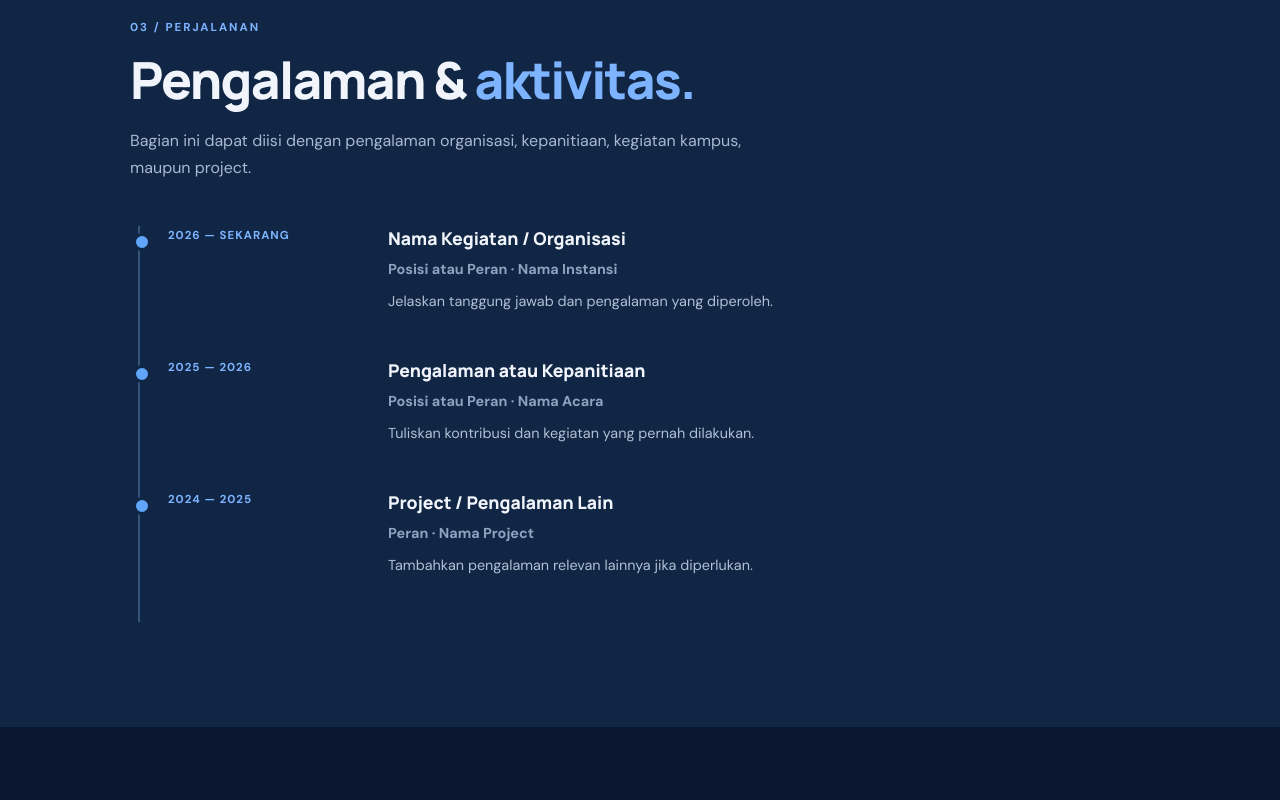
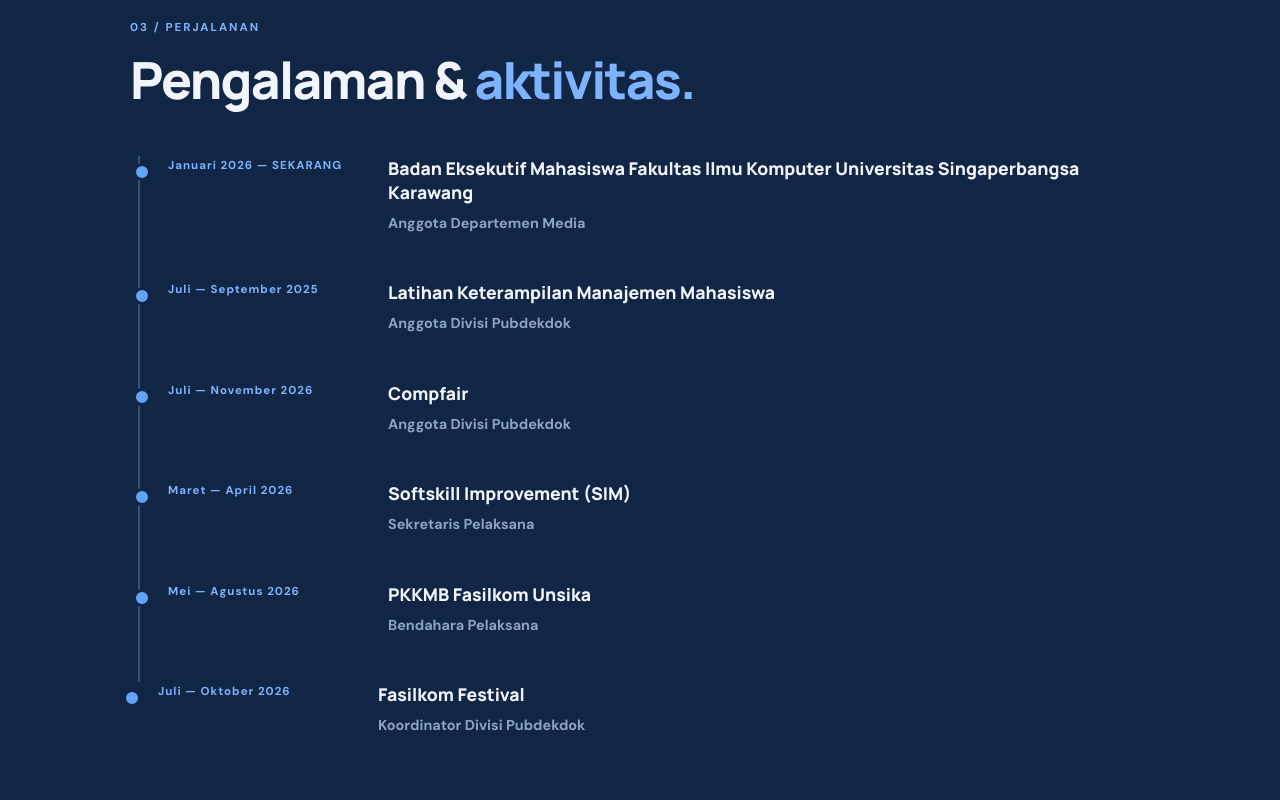
Before and after one commit to solikhalul/portofolio-lulu, a plain HTML site: page index.html in a window 1280 px wide. Shown: the part 3020-3820 px from the top of the page. Drawn offline with Linux system fonts and the light colour scheme.

Commit message:
Update pengalaman dan navigasi responsif

```diff
--- a/index.html
+++ b/index.html
@@ -713,41 +713,59 @@
       <p class="eyebrow">03 / PERJALANAN</p>
       <h2>Pengalaman & <span>aktivitas.</span></h2>
       <p class="section-sub">
-        Bagian ini dapat diisi dengan pengalaman organisasi,
-        kepanitiaan, kegiatan kampus, maupun project.
       </p>
     </div>
 
     <div class="timeline">
 
       <article class="timeline-item">
-        <span class="timeline-year">2026 — SEKARANG</span>
+        <span class="timeline-year">Januari 2026 — SEKARANG</span>
         <div>
-          <h3>Nama Kegiatan / Organisasi</h3>
-          <p class="muted">Posisi atau Peran · Nama Instansi</p>
-          <p>Jelaskan tanggung jawab dan pengalaman yang diperoleh.</p>
+          <h3>Badan Eksekutif Mahasiswa Fakultas Ilmu Komputer Universitas Singaperbangsa Karawang</h3>
+          <p class="muted">Anggota Departemen Media</p>
         </div>
       </article>
 
       <article class="timeline-item">
-        <span class="timeline-year">2025 — 2026</span>
+        <span class="timeline-year">Juli — September 2025</span>
         <div>
-          <h3>Pengalaman atau Kepanitiaan</h3>
-          <p class="muted">Posisi atau Peran · Nama Acara</p>
-          <p>Tuliskan kontribusi dan kegiatan yang pernah dilakukan.</p>
+          <h3>Latihan Keterampilan Manajemen Mahasiswa</h3>
+          <p class="muted">Anggota Divisi Pubdekdok</p>
         </div>
       </article>
 
       <article class="timeline-item">
-        <span class="timeline-year">2024 — 2025</span>
+        <span class="timeline-year">Juli — November 2026</span>
         <div>
-          <h3>Project / Pengalaman Lain</h3>
-          <p class="muted">Peran · Nama Project</p>
-          <p>Tambahkan pengalaman relevan lainnya jika diperlukan.</p>
+          <h3>Compfair</h3>
+          <p class="muted">Anggota Divisi Pubdekdok</p>
         </div>
       </article>
 
+      <article class="timeline-item">
+        <span class="timeline-year">Maret — April 2026</span>
+        <div>
+          <h3>Softskill Improvement (SIM)</h3>
+          <p class="muted">Sekretaris Pelaksana</p>
+        </div>
+      </article>
+
+      <article class="timeline-item">
+        <span class="timeline-year">Mei — Agustus 2026</span>
+        <div>
+          <h3>PKKMB Fasilkom Unsika</h3>
+          <p class="muted">Bendahara Pelaksana</p>
+        </div>
+      </article>
     </div>
+
+      <article class="timeline-item">
+        <span class="timeline-year">Juli — Oktober 2026</span>
+        <div>
+          <h3>Fasilkom Festival</h3>
+          <p class="muted">Koordinator Divisi Pubdekdok</p>
+        </div>
+      </article>
 
   </section>
 
```
